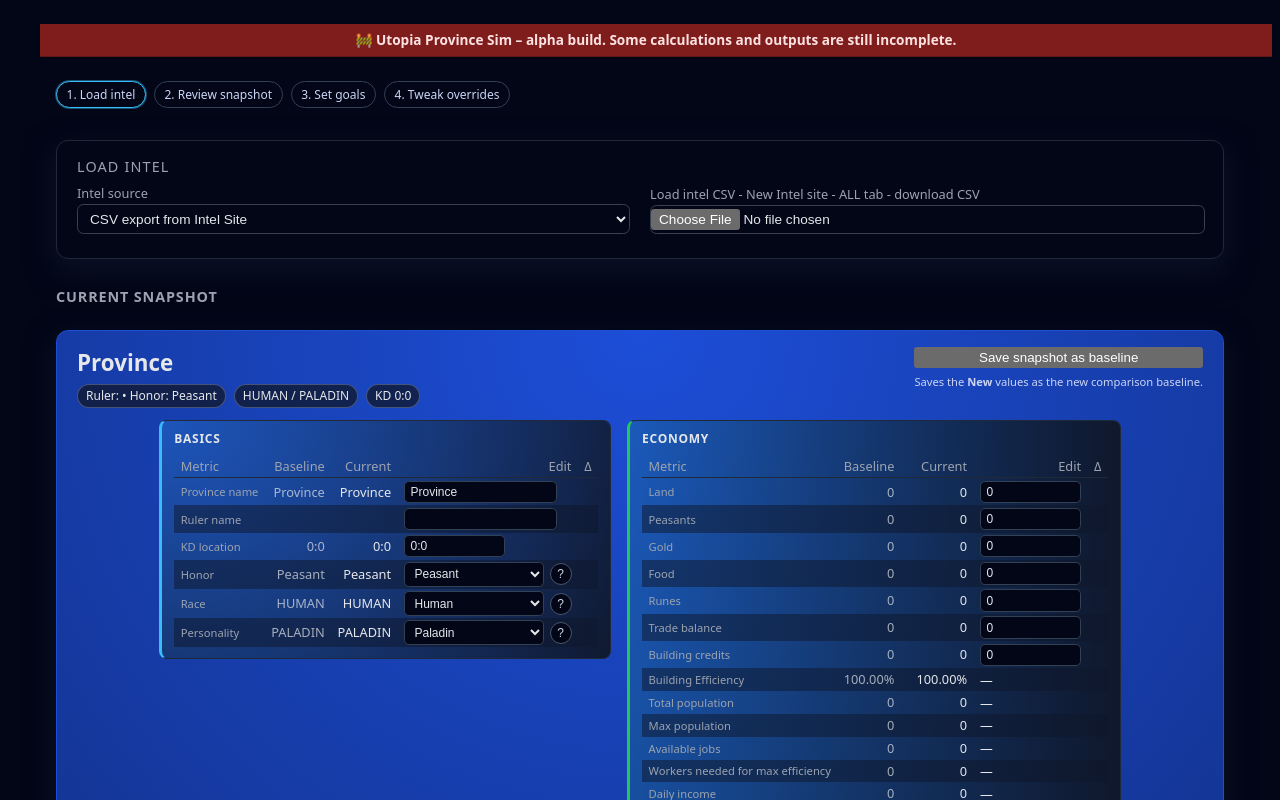
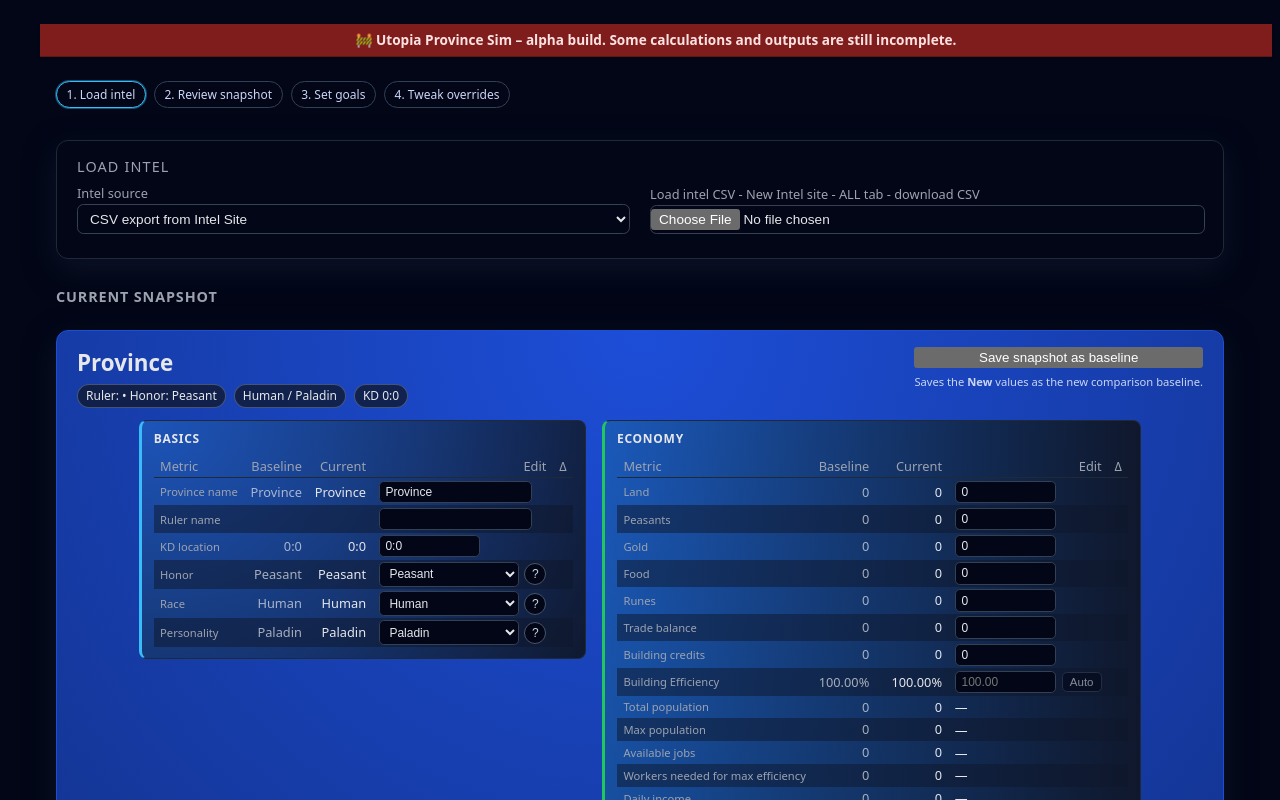
Before and after one commit to Kristoaster/utopia-province-sim, a React (Vite) app: page / in a window 1280 px wide. Shown: the top 800 px of the page. Built offline with nearby package versions, Linux system fonts and the light colour scheme.

Commit message:
BE Row updates

```diff
--- a/src/App.css
+++ b/src/App.css
@@ -560,3 +560,31 @@ body {
     font-size: 0.68rem;
     padding: 0.12rem 0.3rem;
 }
+
+.be-edit-cell {
+    display: inline-flex;
+    align-items: center;
+    gap: 0.35rem;
+}
+
+.snapshot-inline-button {
+    padding: 0.2rem 0.45rem;
+    border-radius: 0.3rem;
+    border: 1px solid #334155;
+    background: #020617;
+    color: #e5e7eb;
+    font-size: 0.72rem;
+    cursor: pointer;
+}
+
+.snapshot-inline-button:hover,
+.snapshot-inline-button:focus {
+    border-color: #38bdf8;
+    color: #ffffff;
+    outline: none;
+}
+
+.snapshot-inline-button:disabled {
+    opacity: 0.55;
+    cursor: default;
+}
--- a/src/App.tsx
+++ b/src/App.tsx
@@ -2,11 +2,12 @@
 import React, { useMemo, useState } from "react";
 import "./App.css";
 import type { Province, ScienceCategoryId } from "./utopia/types";
-import { RACE_LIST } from "./utopia/current/races";
-import { PERSONALITY_LIST } from "./utopia/current/personalities";
+import { RACE_LIST, getRace } from "./utopia/current/races";
+import { PERSONALITY_LIST, getPersonality } from "./utopia/current/personalities";
 import { BUILDING_LIST } from "./utopia/data/buildings";
 import { parseIntelCsv } from "./utopia/intel-parse";
 import {
+    resolveBuildingEfficiency,
     resolveNwpa,
     resolveRawTpa,
     resolveRawWpa,
@@ -51,6 +52,35 @@ function App() {
         [province]
     );
 
+    const baselineBe = useMemo(
+        () => resolveBuildingEfficiency(baselineProvince),
+        [baselineProvince]
+    );
+    const currentBe = useMemo(
+        () => resolveBuildingEfficiency(province),
+        [province]
+    );
+    const updateBeOverridePercent = (e: React.ChangeEvent<HTMLInputElement>) => {
+        const raw = e.target.value.trim();
+
+        setProvince((prev) => {
+            if (raw === "") {
+                return {
+                    ...prev,
+                    beOverride: null,
+                };
+            }
+
+            const value = Number(raw);
+            if (!Number.isFinite(value)) return prev;
+
+            return {
+                ...prev,
+                beOverride: value / 100,
+            };
+        });
+    };
+
     const baselineNwpa = useMemo(() => toMetricCell(resolveNwpa(baselineProvince)), [baselineProvince]);
     const currentNwpa = useMemo(() => toMetricCell(resolveNwpa(province)), [province]);
 
@@ -217,6 +247,12 @@ function App() {
             intelWagePercent: Number.isFinite(value) ? value : prev.intelWagePercent,
         }));
     };
+
+    const getRaceDisplay = (raceId: Province["race"]) =>
+        getRace(raceId)?.display ?? raceId;
+
+    const getPersonalityDisplay = (personalityId: Province["personality"]) =>
+        getPersonality(personalityId)?.display ?? personalityId;
 
     return (
         <>
@@ -309,8 +345,8 @@ function App() {
                                 Ruler: {province.rulerName} • Honor: {getHonorRankLabel(province.honorLevel)}
                             </span>
                                 <span className="pill">
-                                {province.race} / {province.personality}
-                            </span>
+                                    {getRaceDisplay(province.race)} / {getPersonalityDisplay(province.personality)}
+                                </span>
                                 <span className="pill">
                                 KD {province.location}
                             </span>
@@ -425,8 +461,8 @@ function App() {
 
                                 <SnapshotMetric
                                     label="Race"
-                                    baseline={{primary: baselineProvince.race, numeric: null}}
-                                    current={{primary: province.race, numeric: null}}
+                                    baseline={{ primary: getRaceDisplay(baselineProvince.race), numeric: null }}
+                                    current={{ primary: getRaceDisplay(province.race), numeric: null }}
                                     editor={
                                         <div className="entity-edit-cell">
                                             <select
@@ -453,8 +489,8 @@ function App() {
 
                                 <SnapshotMetric
                                     label="Personality"
-                                    baseline={{ primary: baselineProvince.personality, numeric: null }}
-                                    current={{ primary: province.personality, numeric: null }}
+                                    baseline={{ primary: getPersonalityDisplay(baselineProvince.personality), numeric: null }}
+                                    current={{ primary: getPersonalityDisplay(province.personality), numeric: null }}
                                     editor={
                                         <div className="entity-edit-cell">
                                             <select
@@ -641,14 +677,37 @@ function App() {
 
                                 <SnapshotMetric
                                     label="Building Efficiency"
-                                    baseline={simpleMetricCell(
-                                        baselineMetrics.beResult.be * 100,
-                                        (v) => `${v.toFixed(2)}%`
-                                    )}
-                                    current={simpleMetricCell(
-                                        currentMetrics.beResult.be * 100,
-                                        (v) => `${v.toFixed(2)}%`
-                                    )}
+                                    baseline={baselineBe}
+                                    current={currentBe}
+                                    editor={
+                                        <div className="be-edit-cell">
+                                            <input
+                                                className="snapshot-inline-input"
+                                                type="number"
+                                                step="0.01"
+                                                value={province.beOverride != null ? province.beOverride * 100 : ""}
+                                                onChange={updateBeOverridePercent}
+                                                placeholder={(currentMetrics.beResult.be * 100).toFixed(2)}
+                                                title="Optional manual BE override"
+                                            />
+                                            <button
+                                                type="button"
+                                                className="snapshot-inline-button"
+                                                onClick={() =>
+                                                    setProvince((prev) => ({
+                                                        ...prev,
+                                                        beOverride: null,
+                                                    }))
+                                                }
+                                                disabled={province.beOverride == null}
+                                                title="Clear override and use export/calculated BE"
+                                            >
+                                                Auto
+                                            </button>
+                                        </div>
+                                    }
+                                    formatDelta={(d) => `${d.toFixed(2)}%`}
+                                    showPercentDelta={false}
                                 />
 
                                 <SnapshotMetric
--- a/src/features/snapshot/snapshotDisplay.ts
+++ b/src/features/snapshot/snapshotDisplay.ts
@@ -1,4 +1,5 @@
 import type { Province } from "../../utopia/types";
+import { calculateBE } from "../../utopia/calc/be";
 
 export type SnapshotValueMode = "export-only" | "dual" | "calc-only";
 
@@ -137,3 +138,24 @@ export function simpleMetricCell(
         numeric: value,
     };
 }
+
+export function resolveBuildingEfficiency(prov: Province): SnapshotMetricCell {
+    const result = calculateBE(prov);
+
+    const secondaryParts: string[] = [];
+
+    if (result.source === "override") {
+        if (result.exportBe != null) {
+            secondaryParts.push(`export: ${(result.exportBe * 100).toFixed(1)}%`);
+        }
+        secondaryParts.push(`calc: ${(result.targetBe * 100).toFixed(2)}%`);
+    } else if (result.source === "export") {
+        secondaryParts.push(`calc: ${(result.targetBe * 100).toFixed(2)}%`);
+    }
+
+    return {
+        primary: `${(result.be * 100).toFixed(result.source === "export" ? 1 : 2)}%`,
+        secondary: secondaryParts.length > 0 ? secondaryParts.join(" • ") : null,
+        numeric: result.be * 100,
+    };
+}
--- a/src/utopia/calc/be.ts
+++ b/src/utopia/calc/be.ts
@@ -1,18 +1,39 @@
 // src/utopia/calc/be.ts
-
 import type { Province, BuildingId } from "../types.ts";
 import { BUILDINGS } from "../data/buildings";
 import { BE as BE_CONST } from "../data/constants.ts";
 import { getRace } from "../current/races";
 
 export interface BEResult {
-    be: number;
+    be: number; // effective BE actually used by the sim
+    targetBe: number; // formula result
+    exportBe: number | null; // rounded BE from intel export if present
+    source: "override" | "export" | "calculated";
     jobs: {
         totalJobs: number;
         optimalWorkers: number;
         availableWorkers: number;
         filledJobs: number;
     };
+}
+
+const BE_HEADER_ALIASES = ["BE", "B.E.", "BE%"];
+
+function getExportBe(prov: Province): number | null {
+    for (const header of BE_HEADER_ALIASES) {
+        const raw = prov.rawIntel?.[header];
+        if (raw == null) continue;
+
+        const cleaned = String(raw).replace(/[,%'"]/g, "").trim();
+        if (!cleaned) continue;
+
+        const value = Number(cleaned);
+        if (Number.isFinite(value)) {
+            return value / 100;
+        }
+    }
+
+    return null;
 }
 
 export function calculateBE(prov: Province): BEResult {
@@ -40,16 +61,32 @@ export function calculateBE(prov: Province): BEResult {
             : 1;
 
     const race = getRace(prov.race);
-    const raceBeBonus = race?.mods.be ?? 0; // e.g. Dwarf +0.25, Faery -0.05
+    const raceBeBonus = race?.mods.be ?? 0;
 
-    // BE = 0.5 * (1 + jobFillRatio) * (1 + raceBeBonus)
-    const be =
+    const targetBe =
         BE_CONST.BASE_A *
         (1 + jobFillRatio) *
         (1 + raceBeBonus);
 
+    const exportBe = getExportBe(prov);
+
+    const source: BEResult["source"] =
+        prov.beOverride != null
+            ? "override"
+            : exportBe != null
+                ? "export"
+                : "calculated";
+
+    const effectiveBe =
+        prov.beOverride ??
+        exportBe ??
+        targetBe;
+
     return {
-        be,
+        be: effectiveBe,
+        targetBe,
+        exportBe,
+        source,
         jobs: {
             totalJobs,
             optimalWorkers,
--- a/src/utopia/intel-parse.ts
+++ b/src/utopia/intel-parse.ts
@@ -163,6 +163,7 @@ function rowToProvince(row: IntelRow): Province | null {
 
         gold,
         wageRate: intelWagePercent ? intelWagePercent / 100 : 1.0,
+        beOverride: null,
         food,
 
         runes,
--- a/src/utopia/province-state.ts
+++ b/src/utopia/province-state.ts
@@ -47,6 +47,8 @@ export const initialProvince: Province = {
 
     gold: 0,
     wageRate: 1.0,
+    beOverride: null,
+
     food: 0,
     runes: 0,
     horses: 0,
--- a/src/utopia/types.ts
+++ b/src/utopia/types.ts
@@ -99,6 +99,7 @@ export interface Province {
 
     gold: number;
     wageRate: number;
+    beOverride: number | null;
 
     food: number;
     runes: number;
```
